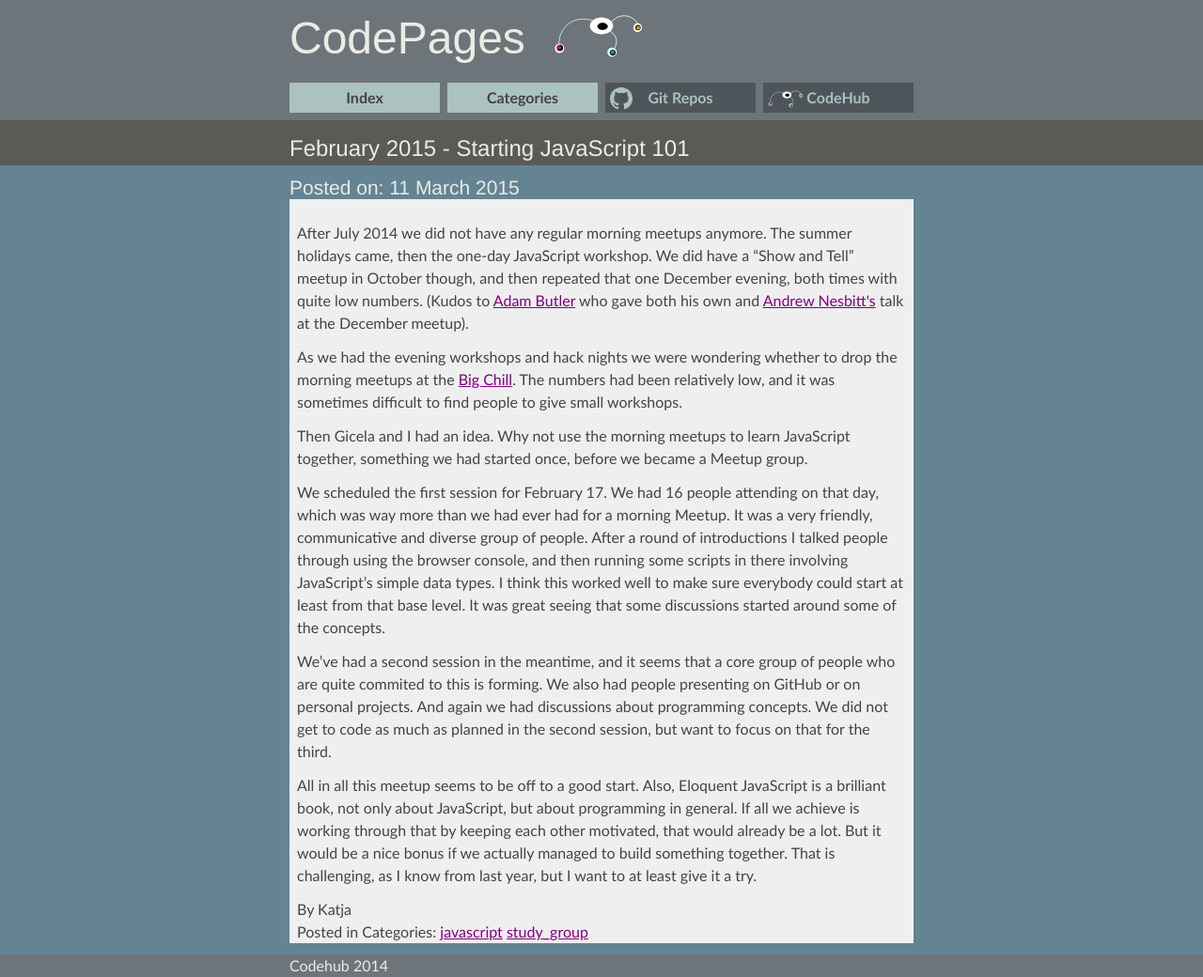
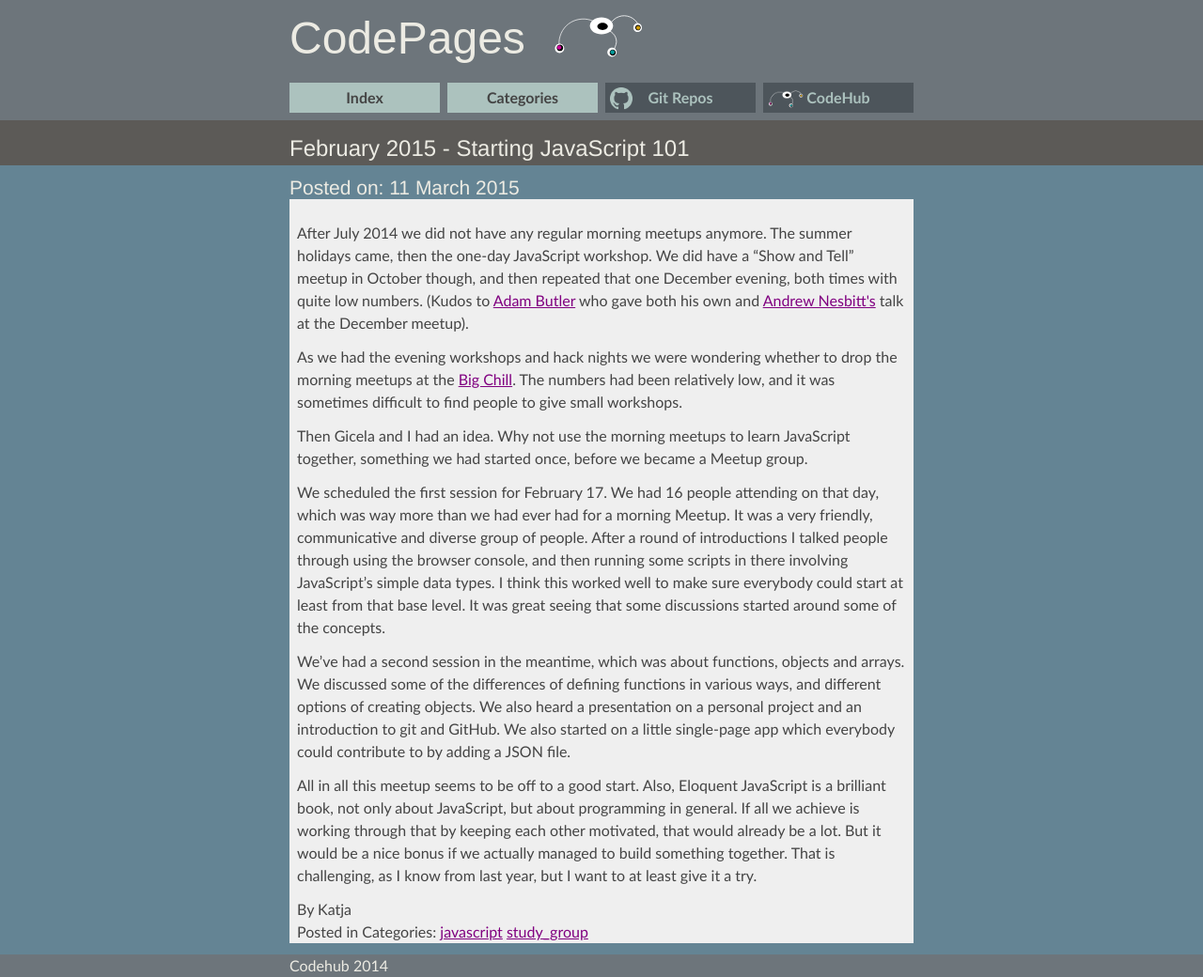
Before and after one commit to CodeHubOrg/codehuborg.github.io, a Jekyll site: the page built from _posts/2015-03-11-JavaScript101.md, in a window 1280 px wide. Shown: the whole page at 94% size. Built offline with Jekyll 4.4.1, drawn with Linux system fonts in a browser that asks for light colours; some web fonts are replaced.

Commit message:
changes to js101 post

```diff
--- a/_posts/2015-03-11-JavaScript101.md
+++ b/_posts/2015-03-11-JavaScript101.md
@@ -14,6 +14,6 @@ Then Gicela and I had an idea. Why not use the morning meetups to learn JavaScri
 
 We scheduled the first session for February 17. We had 16 people attending on that day, which was way more than we had ever had for a morning Meetup. It was a very friendly, communicative and diverse group of people. After a round of introductions I talked people through using the browser console, and then running some scripts in there involving JavaScript's simple data types. I think this worked well to make sure everybody could start at least from that base level. It was great seeing that some discussions started around some of the concepts.
 
-We've had a second session in the meantime, and it seems that a core group of people who are quite commited to this is forming. We also had people presenting on GitHub or on personal projects. And again we had discussions about programming concepts. We did not get to code as much as planned in the second session, but want to focus on that for the third.
+We've had a second session in the meantime, which was about functions, objects and arrays. We discussed some of the differences of defining functions in various ways, and different options of creating objects. We also heard a presentation on a personal project and an introduction to git and GitHub. We also started on a little single-page app which everybody could contribute to by adding a JSON file.
 
 All in all this meetup seems to be off to a good start. Also, Eloquent JavaScript is a brilliant book, not only about JavaScript, but about programming in general. If all we achieve is working through that by keeping each other motivated, that would already be a lot. But it would be a nice bonus if we actually managed to build something together. That is challenging, as I know from last year, but I want to at least give it a try.
```
